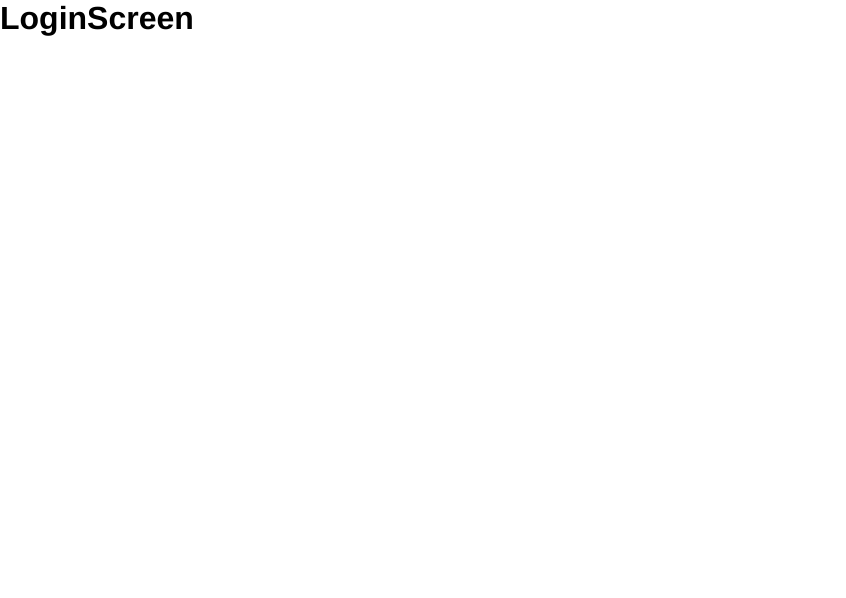
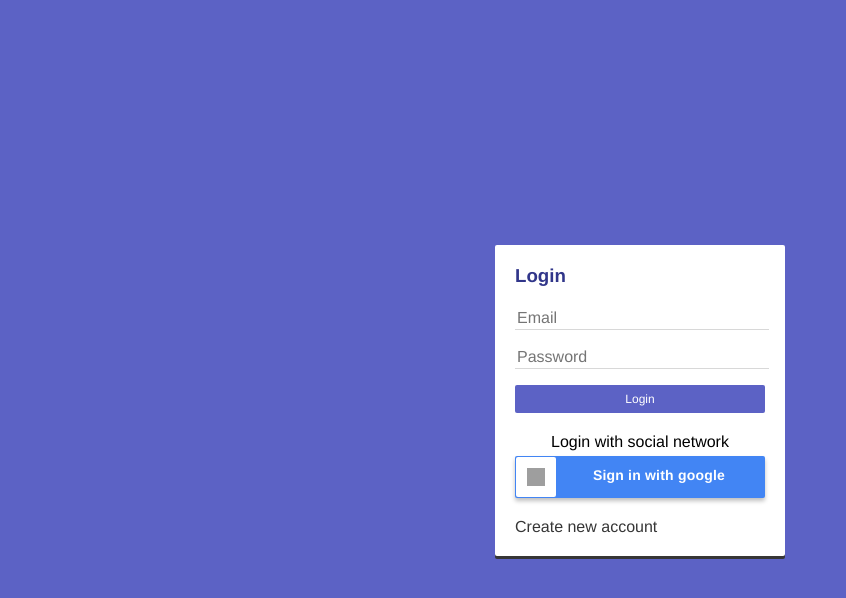
Before and after one commit to mundoenrique/08-journal-app, a React (Create React App) app: page /auth/login in a window 1280 px wide. Shown: the top 598 px of the page, without its empty margins (0-846 px from the left). Built offline with nearby package versions, Linux system fonts and the light colour scheme; grey boxes are pictures that could not be loaded.

Commit message:
Crea estilos para login

```diff
--- a/src/components/auth/LoginScreen.js
+++ b/src/components/auth/LoginScreen.js
@@ -1,7 +1,45 @@
+import { Link } from 'react-router-dom';
+
 export default function LoginScreen() {
 	return (
 		<>
-			<h1>LoginScreen</h1>
+			<h3 className="auth__title">Login</h3>
+			<form>
+				<input
+					type="text"
+					placeholder="Email"
+					name="email"
+					className="auth__input"
+					autoComplete="off"
+				/>
+				<input
+					type="password"
+					placeholder="Password"
+					name="password"
+					className="auth__input"
+				/>
+				<button type="submit" className="btn btn-primary btn-block">
+					Login
+				</button>
+				<div className="auth__social-network">
+					<p>Login with social network</p>
+					<div className="google-btn">
+						<div className="google-icon-wrapper">
+							<img
+								className="google-icon"
+								src="https://upload.wikimedia.org/wikipedia/commons/5/53/Google_%22G%22_Logo.svg"
+								alt="google button"
+							/>
+						</div>
+						<p className="btn-text">
+							<b>Sign in with google</b>
+						</p>
+					</div>
+				</div>
+				<Link to="/auth/register" className="link">
+					Create new account
+				</Link>
+			</form>
 		</>
 	);
 }
--- a/src/routers/AuthRouter.js
+++ b/src/routers/AuthRouter.js
@@ -5,12 +5,14 @@
 
 export default function AuthRouter() {
 	return (
-		<>
-			<Switch>
-				<Route exact path="/auth/login" component={LoginScreen} />
-				<Route exact path="/auth/register" component={RegisterScreen} />
-				<Redirect to="/auth/login" />
-			</Switch>
-		</>
+		<div className="auth__main">
+			<div className="auth__box-container">
+				<Switch>
+					<Route exact path="/auth/login" component={LoginScreen} />
+					<Route exact path="/auth/register" component={RegisterScreen} />
+					<Redirect to="/auth/login" />
+				</Switch>
+			</div>
+		</div>
 	);
 }
--- a/src/styles/base/_settings.scss
+++ b/src/styles/base/_settings.scss
@@ -2,3 +2,7 @@
 $primary: #5c62c5;
 $dark-grey: #363636;
 $light-grey: #d8d8d8;
+//google
+$white: #ffffff;
+$google-blue: #4285f4;
+$button-active-blue: #1669f2;
--- /dev/null
+++ b/src/styles/components/_auth.scss
@@ -0,0 +1,58 @@
+.auth__main {
+	align-items: center;
+	background-color: $primary;
+	display: flex;
+	justify-content: center;
+	margin: 0px;
+	height: 100vh;
+	width: 100vw;
+}
+
+.auth__box-container {
+	background-color: white;
+	border-radius: 2px;
+	box-shadow: 0px 3px $dark-grey;
+	padding: 20px;
+	width: 250px;
+}
+
+.auth__title {
+	color: darken($color: $primary, $amount: 20);
+	margin-bottom: 20px;
+}
+
+.auth__input {
+	color: $dark-grey;
+	border: 0px;
+	border-bottom: 1px solid $light-grey;
+	font-size: 16px;
+	margin-bottom: 16px;
+	height: 20px;
+	width: 100%;
+	transition: border-bottom 0.3s ease;
+
+	&:focus {
+		border-bottom: 1px solid $primary;
+		outline: none;
+	}
+}
+
+.auth__social-network {
+	align-items: center;
+	display: flex;
+	justify-content: center;
+	flex-direction: column;
+	padding-bottom: 20px;
+	padding-top: 20px;
+	width: 100%;
+}
+
+.auth__alert-error {
+	background-color: red;
+	border-radius: 5px;
+	color: white;
+	display: flex;
+	justify-content: center;
+	margin-bottom: 10px;
+	padding: 5px;
+}
--- /dev/null
+++ b/src/styles/components/_buttons.scss
@@ -0,0 +1,72 @@
+.btn {
+	background-color: transparent;
+	border: none;
+	color: white;
+	cursor: pointer;
+	font-size: 12px;
+	padding: 7px 10px 7px 10px;
+
+	&:focus {
+		outline: none;
+	}
+}
+
+.btn-primary {
+	background-color: $primary;
+	border-radius: 2px;
+
+	&:disabled {
+		background-color: lighten($color: $primary, $amount: 15);
+	}
+
+	&:hover {
+		background-color: darken($color: $primary, $amount: 15);
+	}
+}
+
+.btn-block {
+	display: block;
+	width: 100%;
+}
+
+.google-btn {
+	cursor: pointer;
+	margin-top: 5px;
+	width: 100%;
+	height: 42px;
+	background-color: $google-blue;
+	border-radius: 2px;
+	box-shadow: 0 3px 4px 0 rgba(0, 0, 0, 0.25);
+
+	transition: box-shadow 0.3s ease;
+
+	.google-icon-wrapper {
+		position: absolute;
+		margin-top: 1px;
+		margin-left: 1px;
+		width: 40px;
+		height: 40px;
+		border-radius: 2px;
+		background-color: $white;
+	}
+	.google-icon {
+		position: absolute;
+		margin-top: 11px;
+		margin-left: 11px;
+		width: 18px;
+		height: 18px;
+	}
+	.btn-text {
+		float: right;
+		margin: 11px 40px 0 0;
+		color: $white;
+		font-size: 14px;
+		letter-spacing: 0.2px;
+	}
+	&:hover {
+		box-shadow: 0 0 6px $google-blue;
+	}
+	&:active {
+		background: $button-active-blue;
+	}
+}
--- /dev/null
+++ b/src/styles/components/_links.scss
@@ -0,0 +1,8 @@
+.link {
+	color: $dark-grey;
+	text-decoration: none;
+
+	&:hover {
+		text-decoration: underline;
+	}
+}
--- a/src/styles/styles.scss
+++ b/src/styles/styles.scss
@@ -1,2 +1,7 @@
 @import './base/settings';
 @import './base/base';
+
+//components
+@import './components/auth';
+@import './components/buttons';
+@import './components/links';
```
